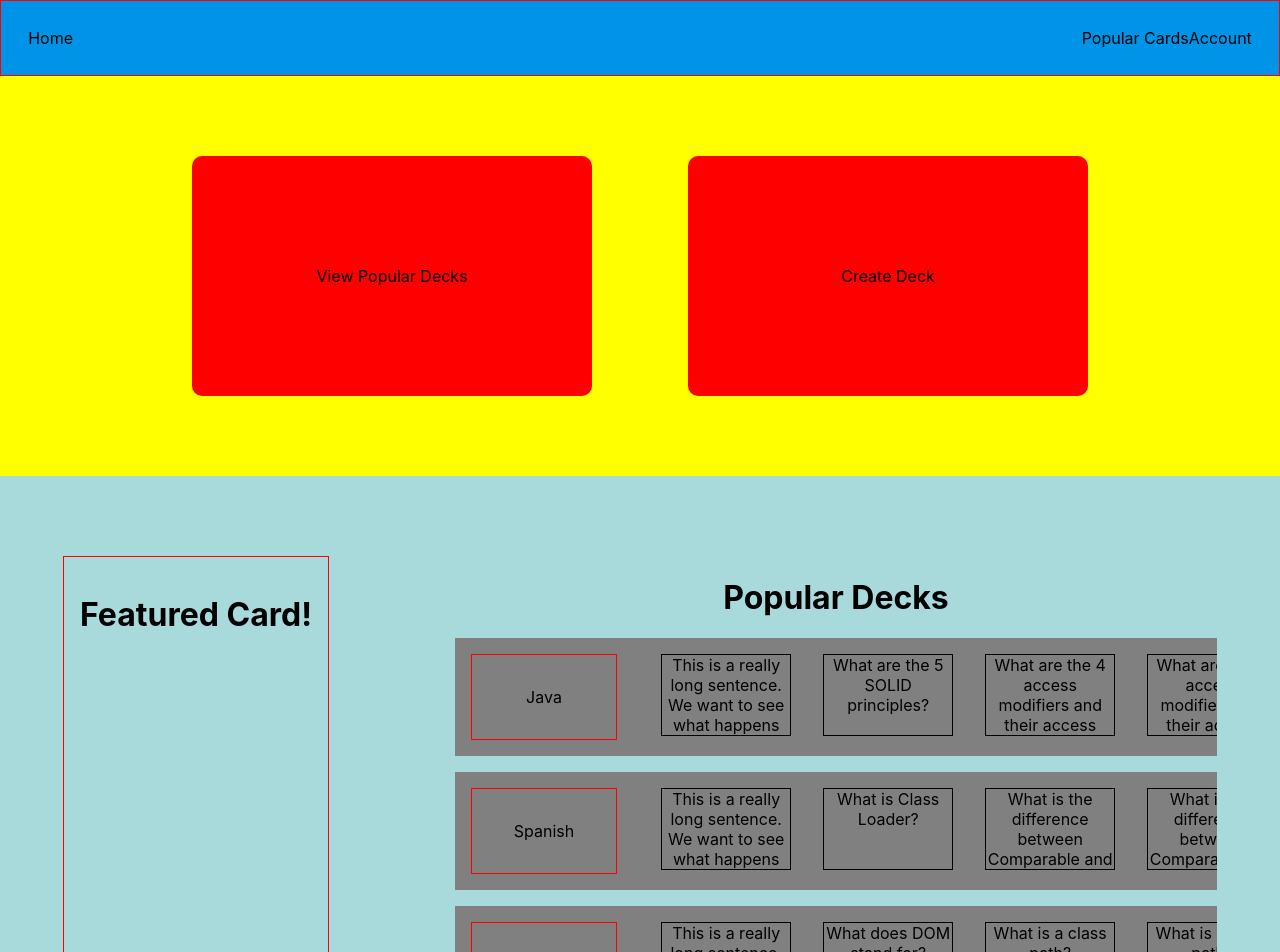
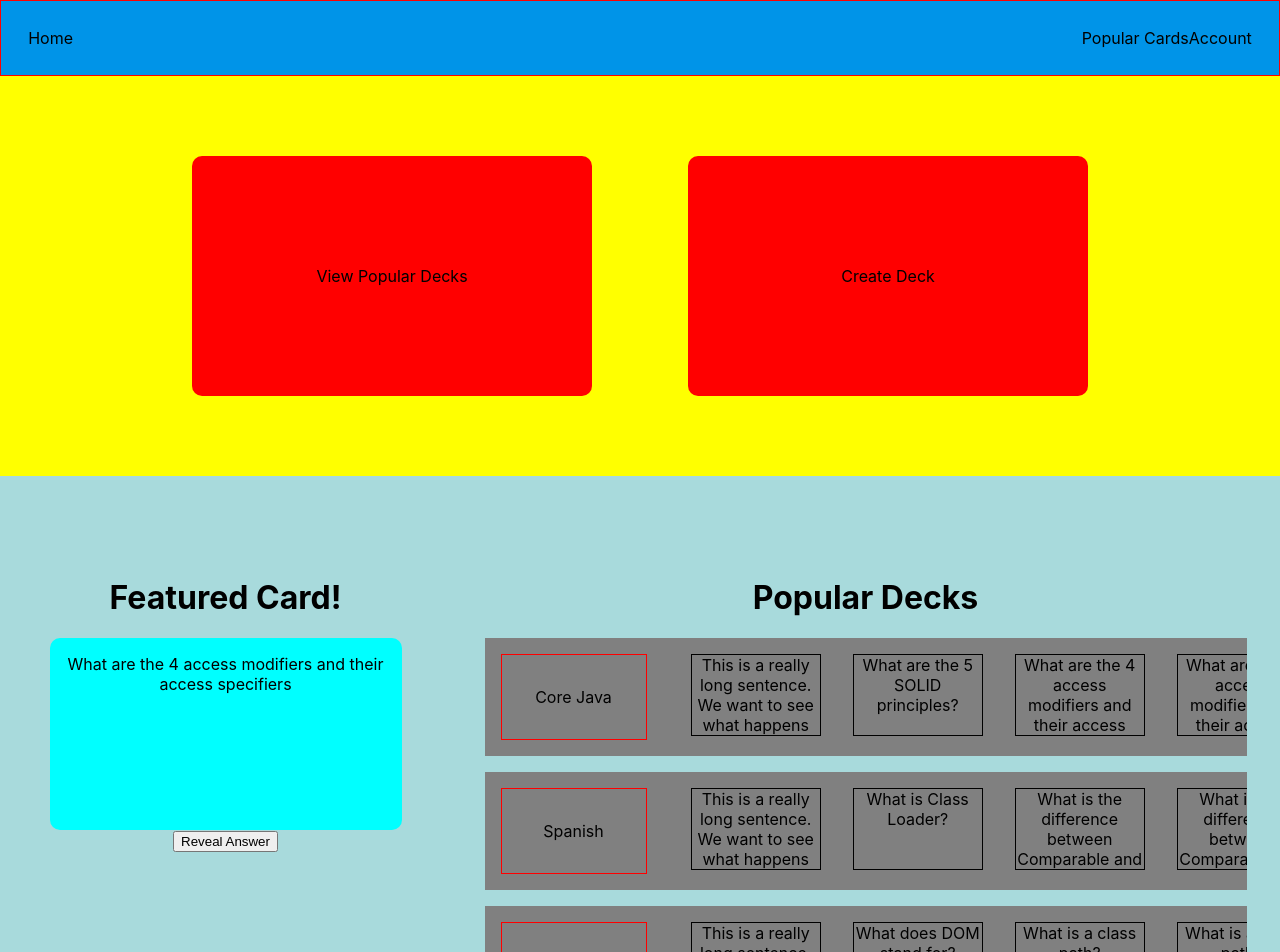
Before and after one commit to michael-mcmasters/Notecards, a React (Create React App) app: page / in a window 1280 px wide. Shown: the top 952 px of the page. Built offline with nearby package versions, Linux system fonts and the light colour scheme.

Commit message:
Use conditional rendering to reveal answer to card

```diff
--- a/src/components/homepage/FeaturedCard.js
+++ b/src/components/homepage/FeaturedCard.js
@@ -1,25 +1,48 @@
-import React from 'react';
+import React, { useState } from 'react';
 import styled from "styled-components";
 
 const FeaturedCard = () => {
+  const [revealedAnswer, setRevealedAnswer] = useState(false);
+
+
+
   return (
     <Container>
       <Header>
         Featured Card!
       </Header>
+      <Card>What are the 4 access modifiers and their access specifiers</Card>
+
+      {!revealedAnswer
+        ? <Button onClick={() => setRevealedAnswer(true)}>Reveal Answer</Button>
+
+        : "Did you guess correctly?"
+      }
     </Container>
   );
 };
 
 const Container = styled.div`
   padding: 1rem;
-  border: 1px solid red;
+  padding-top: 0;
+  /* border: 1px solid red; */
 `;
 
 const Header = styled.h1`
 
 `;
 
+const Card = styled.div`
+  background-color: aqua;
+  padding: 1rem;
+  border-radius: 10px;
+  width: 20rem;
+  height: 10rem;
+`;
+
+const Button = styled.button`
+
+`;
 
 
 export default FeaturedCard;
--- a/src/components/homepage/PopularDecks.js
+++ b/src/components/homepage/PopularDecks.js
@@ -7,7 +7,7 @@ const HomePage2 = () => {
 
   // ToDo: Import decks from an API.
   let deckOne = {
-    name: "Java",
+    name: "Core Java",
     cards: cards.slice(0, 7)
   }
   let deckTwo = {
```
